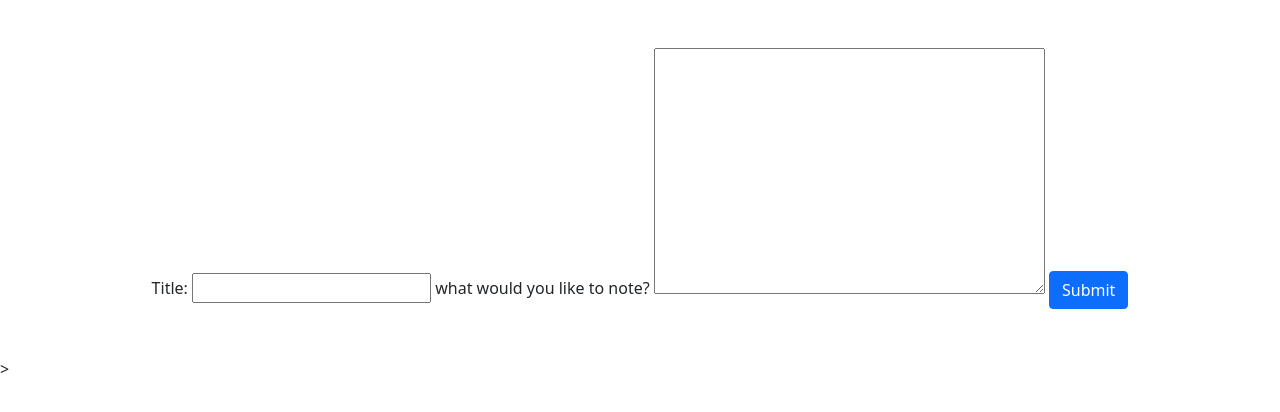
After one commit to alec-greenholdt/github-upload, a Django app: page /note/create in a window 1280 px wide. The commit adds this page. Shown: the top 412 px of the page. Run offline with Django 4.2, Linux system fonts and the light colour scheme.

Commit message:
finishing off 6

```diff
--- a/SocialSite/mainsite/templates/mainsite/home.html
+++ b/SocialSite/mainsite/templates/mainsite/home.html
@@ -10,7 +10,6 @@
         {% if user.is_authenticated %}
             <a href="{% url 'logout' %}">Logout</a>
             <p><a href="{%url 'notes.list' %}">Go to notes list</a></p>
-            <p><a href="{% url 'do.math' %}">Go do math</a></p>
         {% else %}
             <a href="{% url 'login' %}">Login</a>
             <p><a href="{% url 'signup' %}">Sign Up</p>
--- /dev/null
+++ b/SocialSite/mainsite/templates/notes/createnote.html
@@ -0,0 +1,9 @@
+{%extends 'base.html'%}
+
+{%block content%}
+<form action="{% url 'create.note'%}" method="POST"> {% csrf_token %}
+{{form}}
+<button type="submit" class="btn btn-primary">Submit</button>
+
+</form>
+{%endblock%}
--- /dev/null
+++ b/SocialSite/notes/forms.py
@@ -0,0 +1,18 @@
+from turtle import title
+from django import forms
+from .models import Notes
+from django.core.exceptions import ValidationError
+
+class Notesform(forms.ModelForm):
+    class Meta:
+        model= Notes
+        fields=('title','text')
+        labels={
+        'text': 'what would you like to note?'
+    }
+
+def clean_title(self):
+    title= self.cleaned_data['title']
+    if 'Django' not in title:
+        raise ValidationError("Needs django")
+    return title
--- a/SocialSite/notes/urls.py
+++ b/SocialSite/notes/urls.py
@@ -6,4 +6,5 @@
 urlpatterns=[
     path('notes',views.NotesListView.as_view(), name="notes.list"),
     path('notes/<int:pk>', views.NotesDetailView.as_view(), name="a.note"),
+    path('note/create', views.CreateNote.as_view(), name="create.note")
 ]
--- a/SocialSite/notes/views.py
+++ b/SocialSite/notes/views.py
@@ -1,10 +1,19 @@
+from cgitb import text
 from msilib.schema import ListView
 from django.shortcuts import render
 from django.http import Http404
-from django.views.generic import DetailView, ListView
+from django.views.generic import DetailView, ListView, CreateView
 # Create your views here.
 
+from .forms import Notesform
 from .models import Notes
+
+class CreateNote(CreateView):
+    model=Notes
+    form_class= Notesform
+    success_url='/notes'
+    template_name='templates/notes/createnote.html'
+
 
 class NotesListView(ListView):
     model= Notes
```
